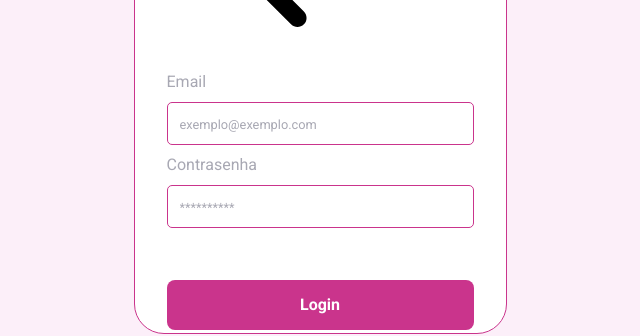
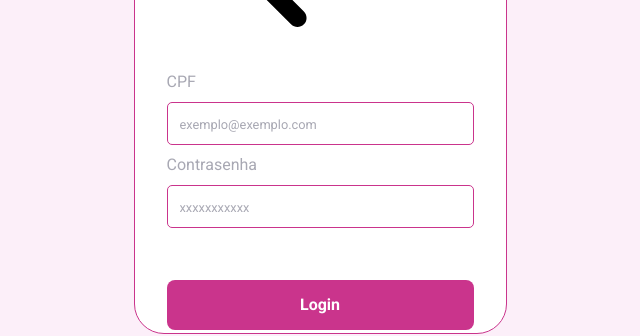
Before and after one commit to TheMonsterforCoding/fionas-web, a Next.js app: page /posts/login in a window 1280 px wide. Shown: the part 346-682 px from the top of the page, without its empty margins (320-960 px from the left). Built offline with nearby package versions, Linux system fonts and the light colour scheme.

Commit message:
Entrega 1 prof Pamela

```diff
--- a/src/components/Header/index.tsx
+++ b/src/components/Header/index.tsx
@@ -1,7 +1,7 @@
 import Link from 'next/link'
 import Image from 'next/image'
 
-import LogoImg from '../../assets/dog.svg'
+import LogoImg from '../../assets/fionas.png'
 import UserImg from '../../assets/user.svg'
 
 import styles from './styles.module.scss'
--- a/src/components/Login/index.tsx
+++ b/src/components/Login/index.tsx
@@ -13,7 +13,7 @@ import Link from 'next/link'
 export function Login() {
   const router = useRouter()
 
-  const [email, setEmail] = useState('')
+  const [cpf, setCpf] = useState('')
   const [password, setPassword] = useState('')
 
   async function handleSubmit(event: FormEvent) {
@@ -22,7 +22,7 @@ export function Login() {
 
     await api
       .post('login', {
-        email: email,
+        cpf: cpf,
         password: password
       })
       .then(function (response) {
@@ -57,12 +57,12 @@ export function Login() {
           <form onSubmit={handleSubmit}>
             <fieldset>
               <div className={styles.inputBlock}>
-                <label htmlFor="email">Email</label>
+                <label htmlFor="cpf">CPF</label>
                 <input
-                  type="email"
-                  id="email"
-                  value={email}
-                  onChange={event => setEmail(event.target.value)}
+                  type="cpf"
+                  id="cpf"
+                  value={cpf}
+                  onChange={event => setCpf(event.target.value)}
                   placeholder="exemplo@exemplo.com"
                   required
                 />
@@ -75,7 +75,7 @@ export function Login() {
                   id="password"
                   value={password}
                   onChange={event => setPassword(event.target.value)}
-                  placeholder="**********"
+                  placeholder="xxxxxxxxxxx"
                   required
                 />
               </div>
```
Also changed, not shown: public/fionas.png (added), src/assets/fionas.png (added).
